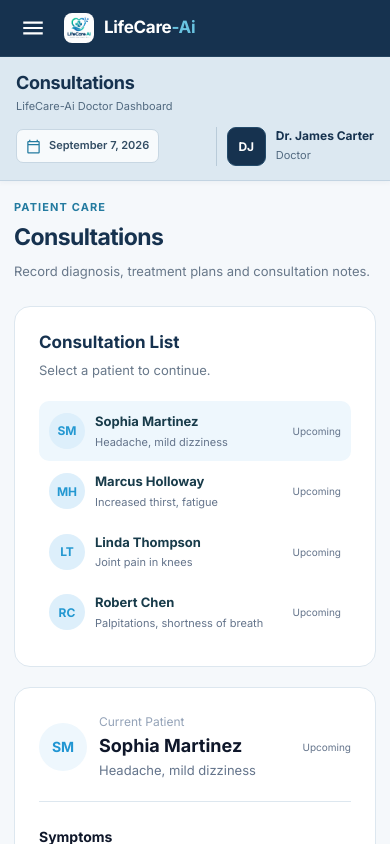
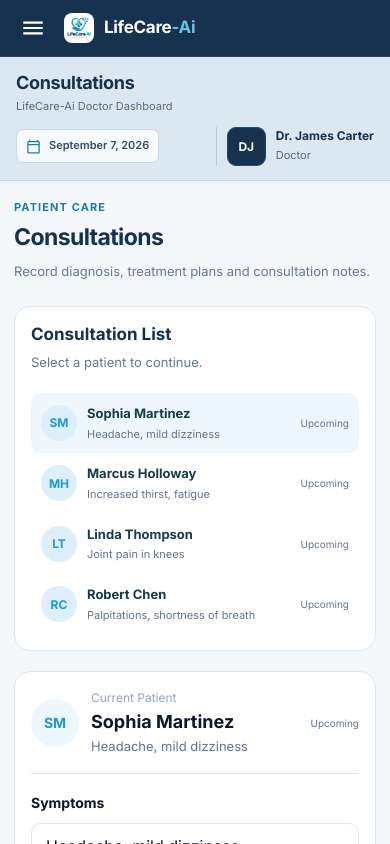
Before and after one commit to Diyamalik1536/LifeCare-AI, a React (Vite) app in the folder Doctor/: page /consultations in a window 390 px wide. Shown: the top 844 px of the page. Built offline with nearby package versions, Linux system fonts and the light colour scheme.

Commit message:
Update consultations.css

```diff
--- a/Doctor/src/styles/consultations.css
+++ b/Doctor/src/styles/consultations.css
@@ -1,6 +1,10 @@
 /* ============================= */
 /* Consultations Page Styles     */
 /* ============================= */
+
+.consultations-main > * {
+  min-width: 0;
+}
 
 .consultations-main {
   display: grid;
@@ -25,6 +29,7 @@
 .current-patient-header {
   display: flex;
   align-items: center;
+  flex-wrap: wrap;
   gap: 12px;
   margin-bottom: 24px;
   padding-bottom: 20px;
@@ -34,6 +39,7 @@
 .current-patient-avatar {
   width: 48px;
   height: 48px;
+  flex-shrink: 0;
   border-radius: 50%;
   background: #EEF7FD;
   color: #2196D3;
@@ -44,7 +50,8 @@
 }
 
 .current-patient-info {
-  flex: 1;
+  flex: 1 1 160px;
+  min-width: 0;
 }
 
 .current-patient-label {
@@ -93,9 +100,22 @@
   border-color: #2196D3;
 }
 
-/* Responsive: stack the two columns on smaller screens */
-@media (max-width: 950px) {
+/* Stack the two columns: narrow desktop (sidebar visible) and phones/tablets portrait */
+@media (min-width: 901px) and (max-width: 1100px),
+  (max-width: 760px) {
   .consultations-main {
     grid-template-columns: 1fr;
   }
 }
+
+@media (max-width: 600px) {
+  .consultation-list-card,
+  .current-patient-card {
+    padding: 16px;
+  }
+
+  .current-patient-header {
+    margin-bottom: 18px;
+    padding-bottom: 16px;
+  }
+}
```
